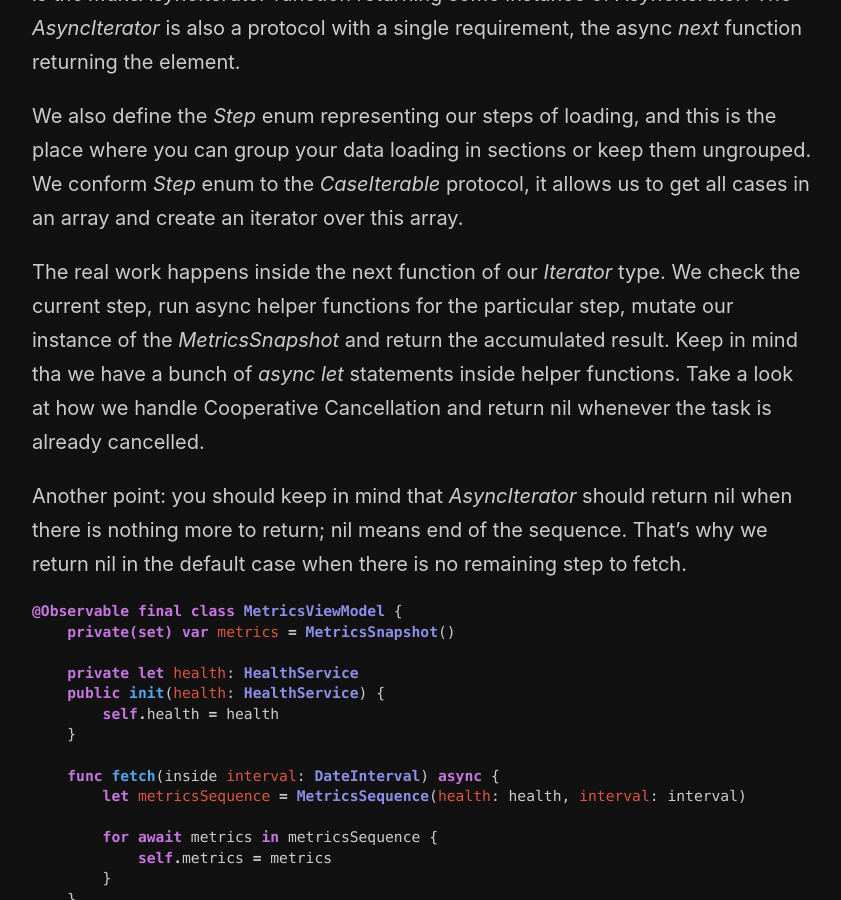
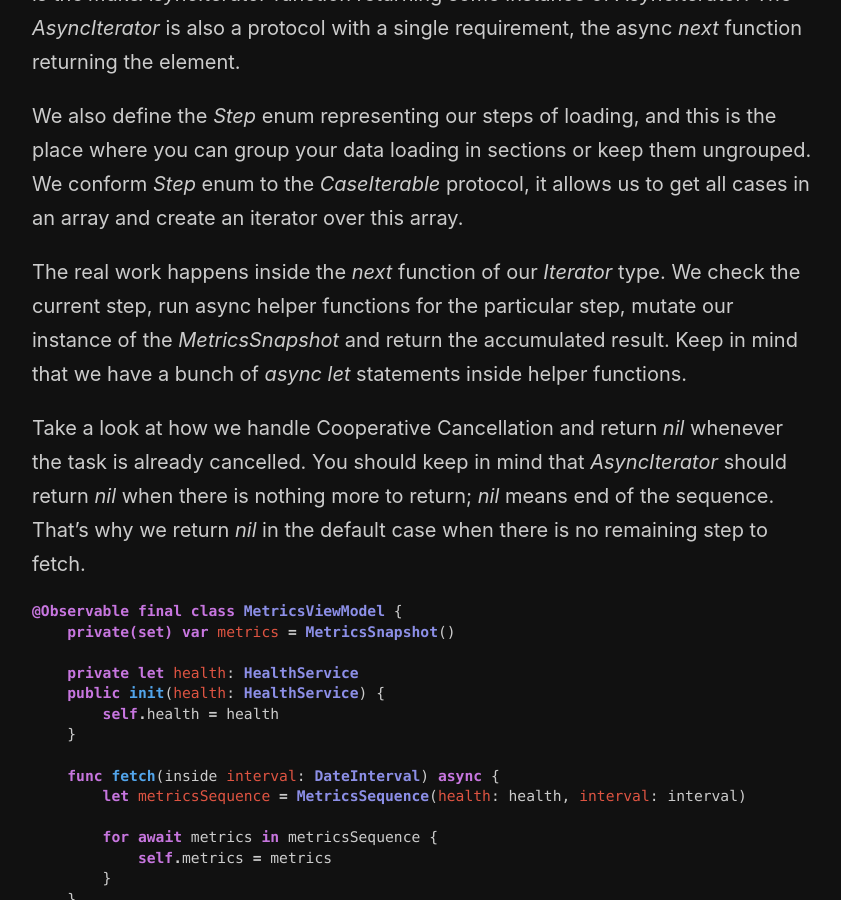
Before and after one commit to mecid/mecid.github.io, a Jekyll site: the page built from _posts/2026-09-30-iterative-data-loading-in-swift.md, in a window 1280 px wide and 900 px high, scrolled down 3440 px. Shown: the whole window, without its empty margins (218-1059 px from the left). Built offline with Jekyll 4.4.1, drawn with Linux system fonts in a browser that asks for light colours.

Commit message:
iterative data loading post formatted

````diff
--- a/_posts/2026-09-30-iterative-data-loading-in-swift.md
+++ b/_posts/2026-09-30-iterative-data-loading-in-swift.md
@@ -129,9 +129,9 @@ As you can see in the example above, we introduce the *MetricsSequence* type con
 
 We also define the *Step* enum representing our steps of loading, and this is the place where you can group your data loading in sections or keep them ungrouped. We conform *Step* enum to the *CaseIterable* protocol, it allows us to get all cases in an array and create an iterator over this array.
 
-The real work happens inside the next function of our *Iterator* type. We check the current step, run async helper functions for the particular step, mutate our instance of the *MetricsSnapshot* and return the accumulated result. Keep in mind tha we have a bunch of *async let* statements inside helper functions. Take a look at how we handle Cooperative Cancellation and return nil whenever the task is already cancelled.
+The real work happens inside the *next* function of our *Iterator* type. We check the current step, run async helper functions for the particular step, mutate our instance of the *MetricsSnapshot* and return the accumulated result. Keep in mind that we have a bunch of *async let* statements inside helper functions.
 
-Another point: you should keep in mind that *AsyncIterator* should return nil when there is nothing more to return; nil means end of the sequence. That’s why we return nil in the default case when there is no remaining step to fetch.
+Take a look at how we handle Cooperative Cancellation and return *nil* whenever the task is already cancelled. You should keep in mind that *AsyncIterator* should return *nil* when there is nothing more to return; *nil* means end of the sequence. That’s why we return *nil* in the default case when there is no remaining step to fetch.
 
 ```swift
 @Observable final class MetricsViewModel {
````
